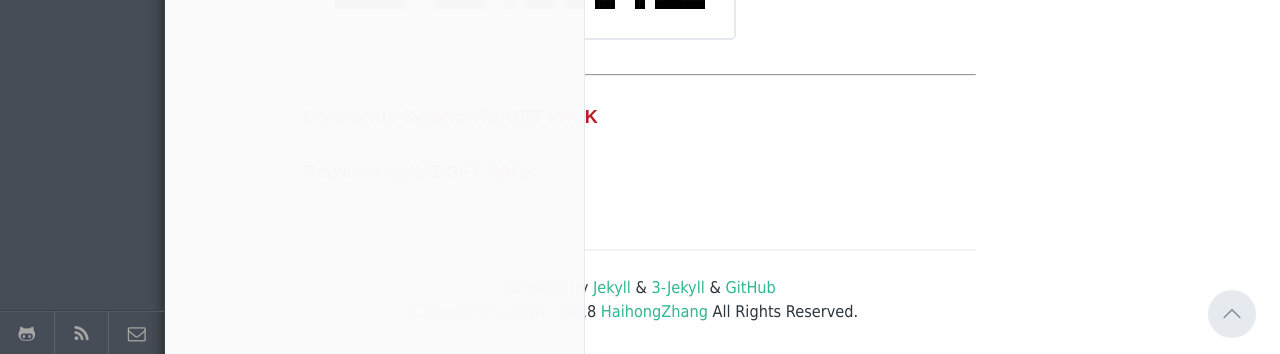
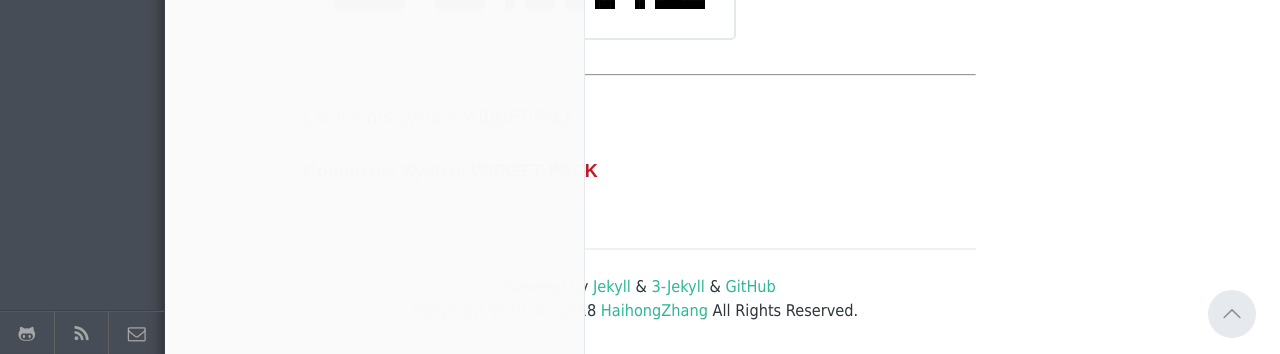
Before and after one commit to achuanya/achuanya.github.io, a Jekyll site: the page built from index.md, in a window 1280 px wide. Shown: the part 1368-1722 px from the top of the page. Built offline with Jekyll 4.4.1, drawn with Linux system fonts in a browser that asks for light colours; a script that is not in the unit is left out; comment, search, counter and statistics services are not loaded; some of the changed lines change nothing that is shown.

Commit message:
Update disqus.html

```diff
--- a/_includes/disqus.html
+++ b/_includes/disqus.html
@@ -1,3 +1,5 @@
+Comments System WIDGET PACK
+
 
 <!-- Disqus评论系统
 <div id="disqus_thread"></div>
@@ -45,25 +47,10 @@
     var mc = document.createElement('script');
     mc.type = 'text/javascript';
     mc.async = true;
-    mc.src = 'https://embed.widgetpack.com/widget.js';
+    mc.src = 'https://embed.widgetpack.com/wiComments System WIDGET PACK
+
+dget.js';
     var s = document.getElementsByTagName('script')[0]; s.parentNode.insertBefore(mc, s.nextSibling);
 })();
 </script>
 <a href="https://widgetpack.com" class="wpac-cr">Comments System WIDGET PACK</a>
-
-
-<div id="wpac-comment-recent"></div>
-<script type="text/javascript">
-wpac_init = window.wpac_init || [];
-wpac_init.push({widget: 'CommentRecent', id: 13898});
-(function() {
-    if ('WIDGETPACK_LOADED' in window) return;
-    WIDGETPACK_LOADED = true;
-    var mc = document.createElement('script');
-    mc.type = 'text/javascript';
-    mc.async = true;
-    mc.src = 'https://embed.widgetpack.com/widget.js';
-    var s = document.getElementsByTagName('script')[0]; s.parentNode.insertBefore(mc, s.nextSibling);
-})();
-</script>
-<a href="https://widgetpack.com" class="wpac-cr">Powered by WIDGET PACK</a>
```
